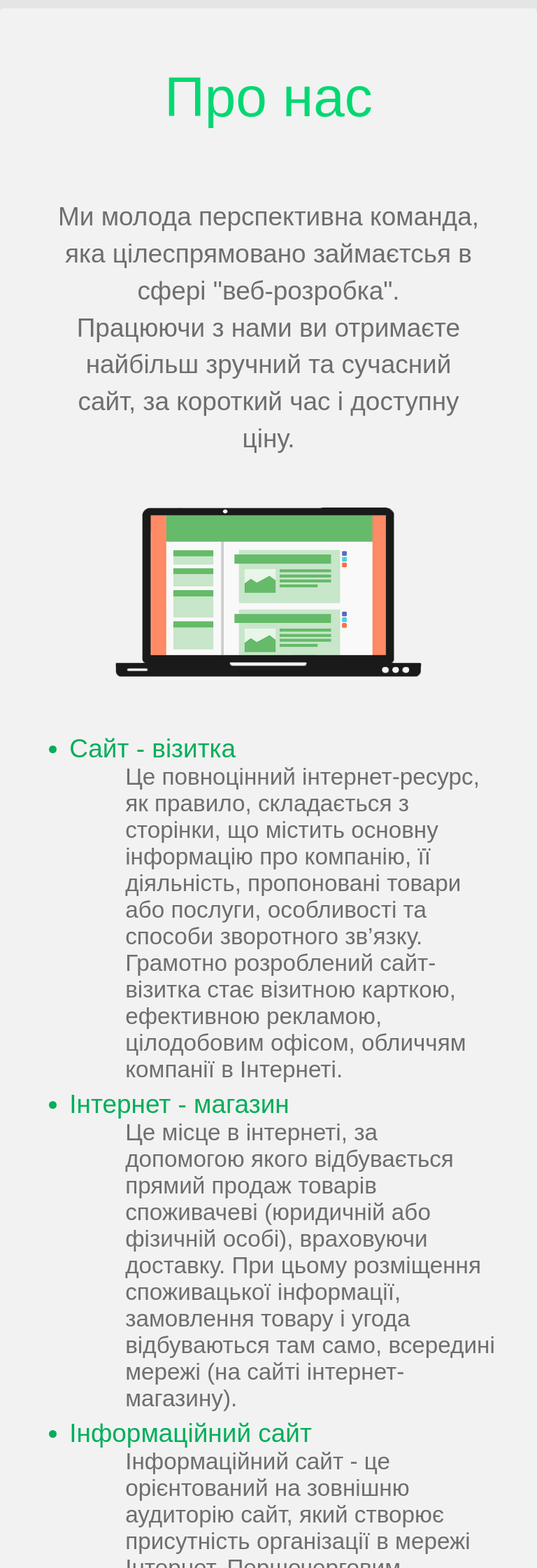
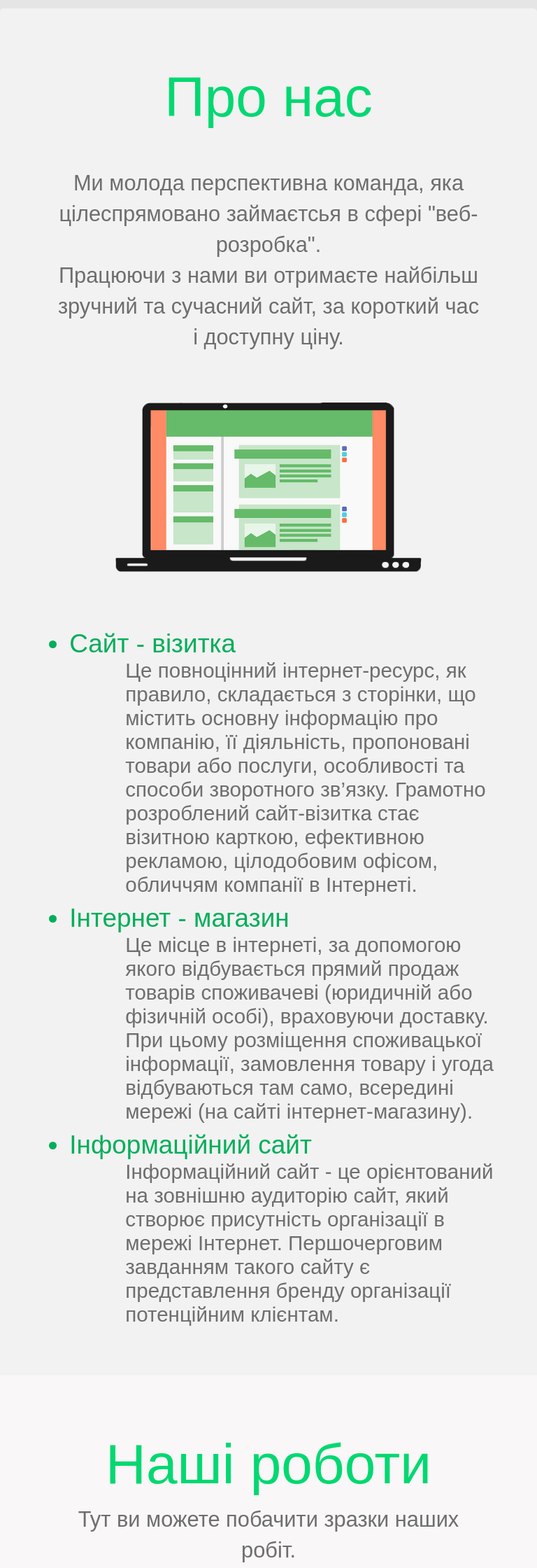
Before and after one commit to Concept-Labs/myfreelancer2, a PHP site: page / in a window 768 px wide. Shown: the part 2362-4602 px from the top of the page at 70% size. Run offline with PHP 8.4, Linux system fonts and the light colour scheme; data that the repository does not hold is empty; some libraries are stand-ins or nearby versions.

Commit message:
допилювання

```diff
--- a/index.php
+++ b/index.php
@@ -79,7 +79,7 @@
 						<div class="portfol_con">
 							<h1>Про нас</h1>
 							<br>
-							<br>
+
 							<p>Ми молода перспективна команда, яка цілеспрямовано займаєтсья  в сфері "веб-розробка". 	<br> Працюючи з нами ви отримаєте найбільш зручний та сучасний сайт, за короткий час і доступну ціну.</p>
 						</div>
 
--- a/style/media.css
+++ b/style/media.css
@@ -79,8 +79,13 @@
 	}
 
 	.pricings p, .portfolio p {
+		font-size: 100%;
 		padding: 0 80px;
 	}
+	.cont_content p {
+    color: #6E6E6E;
+    font-size: 80%;
+}
 	.container {
 		width: 95%;
 		max-width: 990px;
```
